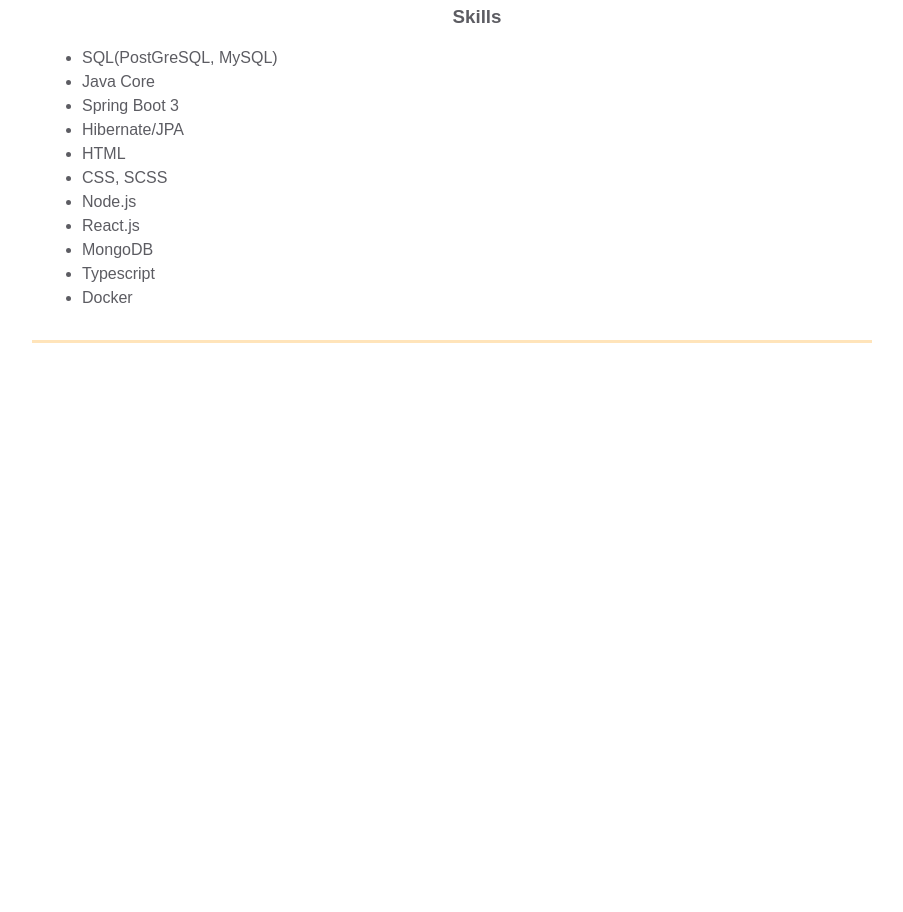
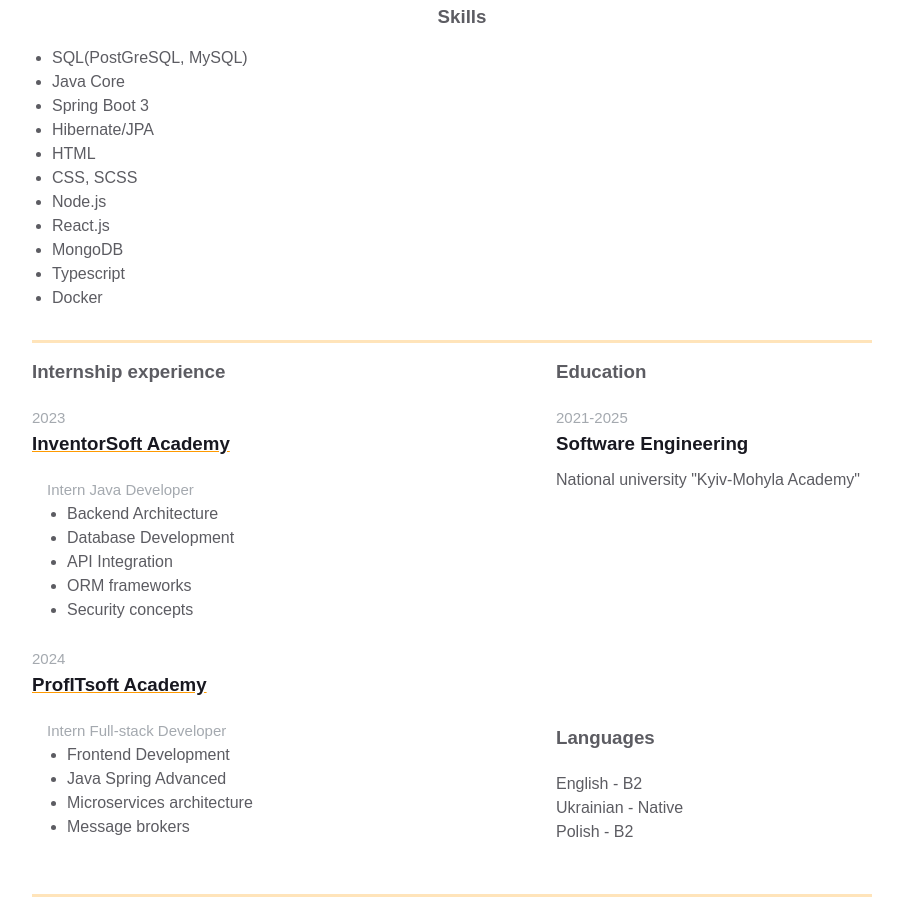
Before and after one commit to Wow11One/homepage, a plain HTML site: page index.html in a window 1280 px wide. Shown: the part 732-1644 px from the top of the page, without its empty margins (188-1091 px from the left). Before the commit the page ends 1090 px from the top, so only its background shows below. Drawn offline with Linux system fonts and the light colour scheme.

Commit message:
Added additional info block

```diff
--- a/index.html
+++ b/index.html
@@ -120,6 +120,63 @@
           </ul>
         </div>
       </div>
+      <div class="container">
+        <div class="resume__block">
+          <div class="main-info fh">
+            <div class="experiences">
+              <h3 class="experiences__header">Internship experience</h3>
+              <div class="experiences__company">
+                <div class="experiences__company-header">
+                  <span class="experiences__company-header-durability">2023</span>
+                  <h3 class="experiences__company-header-name">InventorSoft Academy</h3>
+                </div>
+                <div class="experiences__company-project">
+                  <span class="experiences__company-project-role">Intern Java Developer</span>
+                  <ul class="experiences__company-project-responsibilities">
+                    <li>Backend Architecture</li>
+                    <li>Database Development</li>
+                    <li>API Integration</li>
+                    <li>ORM frameworks</li>
+                    <li>Security concepts</li>
+                  </ul>
+                </div>
+              </div>
+              <div class="experiences__company">
+                <div class="experiences__company-header">
+                  <span class="experiences__company-header-durability">2024</span>
+                  <h3 class="experiences__company-header-name">ProfITsoft Academy</h3>
+                </div>
+                <div class="experiences__company-project">
+                  <span class="experiences__company-project-role">Intern Full-stack Developer</span>
+                  <ul class="experiences__company-project-responsibilities">
+                    <li>Frontend Development</li>
+                    <li>Java Spring Advanced</li>
+                    <li>Microservices architecture</li>
+                    <li>Message brokers</li>
+                  </ul>
+                </div>
+              </div>
+            </div>
+            <div class="additional-info fv">
+              <div class="additional-info__education">
+                <h3 class="additional-info__education-header">Education</h3>
+                <div class="additional-info__education-university">
+                  <span class="additional-info__education-university-durability"> 2021-2025 </span>
+                  <h3 class="additional-info__education-university-speciality">Software Engineering</h3>
+                  <p class="additional-info__education-university-name">National university "Kyiv-Mohyla Academy"</p>
+                </div>
+              </div>
+
+              <div class="additional-info__languages">
+                <h3 class="additional-info__languages-header">Languages</h3>
+                <p class="additional-info__languages-item">English - B2</p>
+                <p class="additional-info__languages-item">Ukrainian - Native</p>
+                <p class="additional-info__languages-item">Polish - B2</p>
+              </div>
+            </div>
+          </div>
+        </div>
+      </div>
     </main>
   </body>
 </html>
--- a/styles.css
+++ b/styles.css
@@ -168,7 +168,7 @@
   }
 
   .skills {
-    margin-left: 50px;
+    margin-left: 20px;
   }
 
   .experiences {
```
